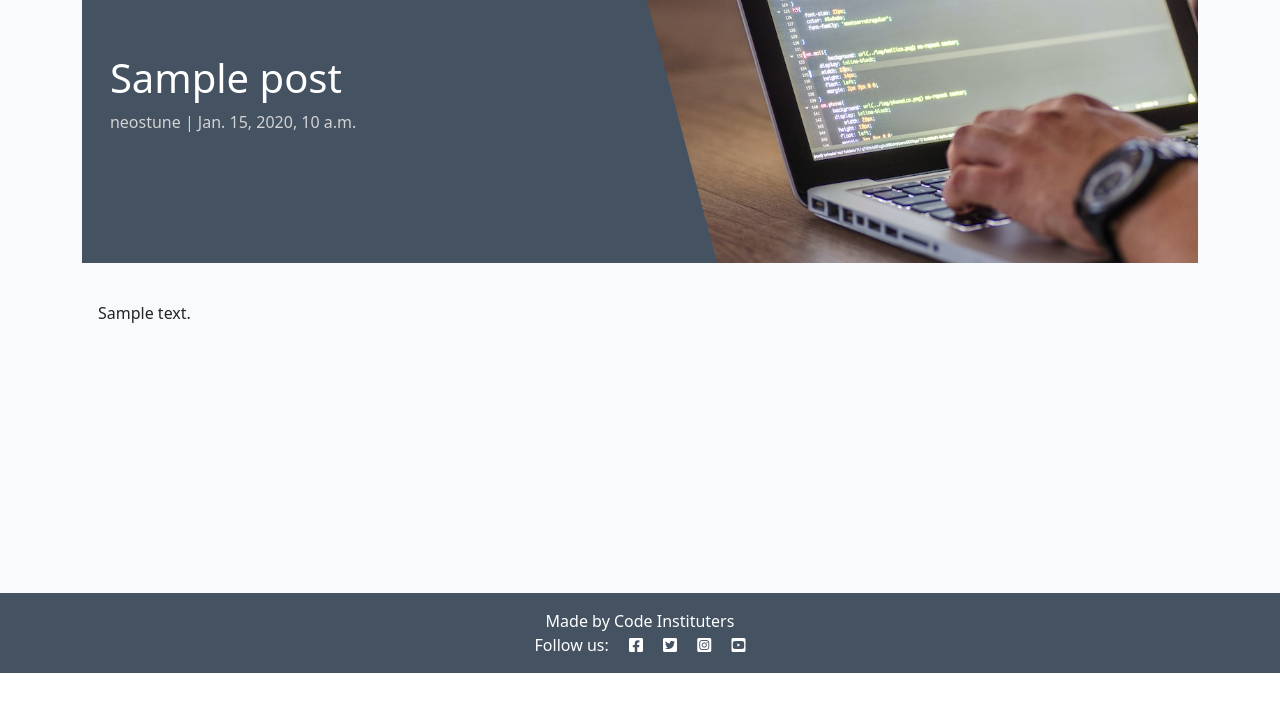
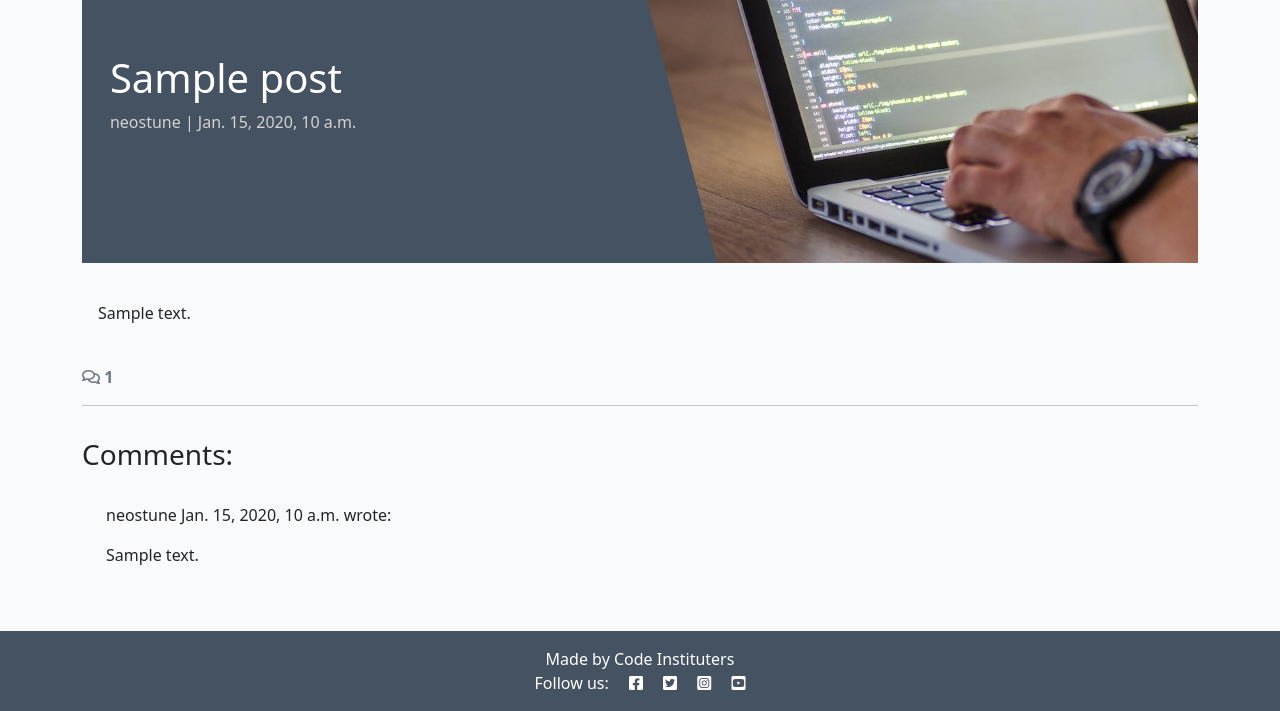
Before and after one commit to LadyNeowen/codestar_blog, a Django app: a page that uses blog/templates/blog/post_detail.html in a window 1280 px wide. Shown: the part 127-838 px from the top of the page. Before the commit the page ends 800 px from the top, so only its background shows below. Run offline with Django 4.2, Linux system fonts and the light colour scheme; data comes from the database, SQL or seed files in the repository; tables that the repository leaves empty hold one stand-in row (values such as "Sample post").

Commit message:
Add displaying comments

```diff
--- a/blog/templates/blog/post_detail.html
+++ b/blog/templates/blog/post_detail.html
@@ -29,6 +29,48 @@
             </div>
         </div>
     </div>
+    <!-- Displaying count of comments -->
+  <div class="row">
+    <div class="col-12">
+      <strong class="text-secondary">
+        <i class="far fa-comments"></i> {{ comment_count }}
+      </strong>
+    </div>
+    <div class="col-12">
+      <hr>
+    </div>
+  </div>
+  <!-- Displaying Comments -->
+  <div class="row">
+    <div class="col-md-8 card mb-4  mt-3 ">
+      <h3>Comments:</h3>
+      <div class="card-body">
+        <!-- We want a for loop inside the empty control tags
+          to iterate through each comment in comments -->
+        {% for comment in comments %}
+        <div class="p-2 comments
+          {% if not comment.approved and comment.author == user %}
+          faded{% elif not comment.approved %} d-none{% endif %}">
+          <p class="font-weight-bold">
+            {{ comment.author }}
+            <span class="font-weight-normal">
+              {{ comment.created_on }}
+            </span> wrote:
+          </p>
+          <div id="comment{{ comment.id }}">
+            {{ comment.body | linebreaks }}
+          </div>
+          {% if not comment.approved and comment.author == user %}
+          <p class="approval">
+            This comment is awaiting approval
+          </p>
+          {% endif %}
+        </div>
+        <!-- Our for loop ends here -->
+        {% endfor %}
+      </div>
+    </div>
+  </div>
 </div>
 
 {% endblock content %}
--- a/blog/views.py
+++ b/blog/views.py
@@ -26,9 +26,15 @@ def post_detail(request, slug):
 
     queryset = Post.objects.filter(status=1)
     post = get_object_or_404(queryset, slug=slug)
+    comments = post.comments.all().order_by("-created_on")
+    comment_count = post.comments.filter(approved=True).count()
 
     return render(
-        request,
-        "blog/post_detail.html",
-        {"post": post},
-    )
+    request,
+    "blog/post_detail.html",
+    {
+        "post": post,
+        "comments": comments,
+        "comment_count": comment_count,
+    },
+)
--- a/codestar/settings.py
+++ b/codestar/settings.py
@@ -28,7 +28,7 @@ TEMPLATES_DIR = os.path.join(BASE_DIR, 'templates')
 SECRET_KEY = os.environ.get("SECRET_KEY")
 
 # SECURITY WARNING: don't run with debug turned on in production!
-DEBUG = False
+DEBUG = True
 
 ALLOWED_HOSTS = ['.herokuapp.com', 'localhost',
                  '127.0.0.1',]
```
Also changed, not shown: codestar/templates/base.html (+20 -34 lines).
